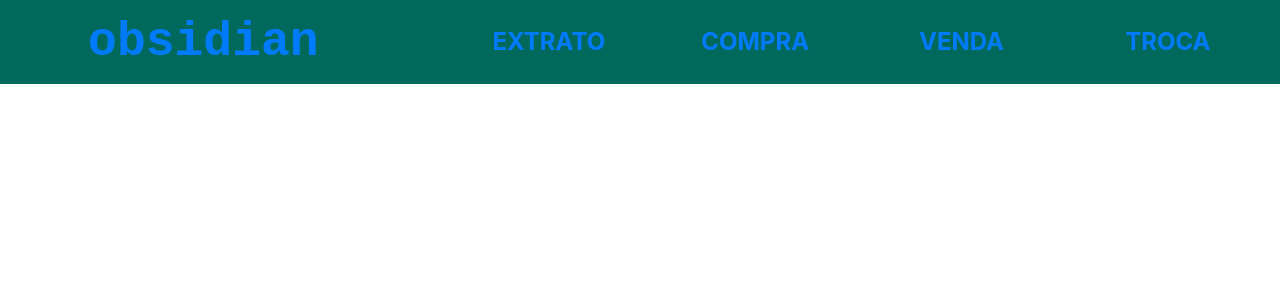
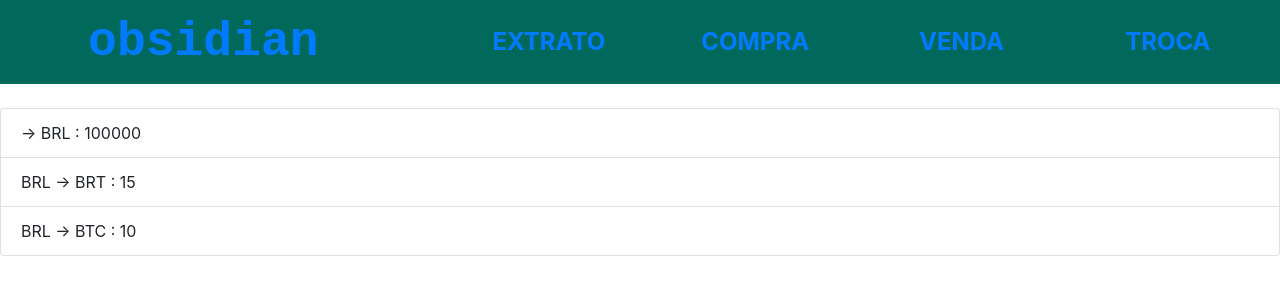
Before and after one commit to marjorinec/obsidian, a React (Create React App) app: page /statement in a window 1280 px wide. Shown: the top 300 px of the page. Built offline with nearby package versions, Linux system fonts and the light colour scheme.

Commit message:
feat: add statement component and its route

```diff
--- a/src/App.js
+++ b/src/App.js
@@ -2,6 +2,7 @@ import React from 'react'
 import Header from './Header'
 import Home from './Home'
 import Transaction from './Transaction'
+import Statement from './Statement'
 import { BrowserRouter as Router, Route } from 'react-router-dom'
 
 
@@ -11,6 +12,7 @@ function App() {
       <Header/>
       <Route path="/" exact component={Home}/>
       <Route path="/transaction/" component={Transaction}/>
+      <Route path="/statement/" component={Statement}/>
     </Router>
   )
 }
--- a/src/Header.js
+++ b/src/Header.js
@@ -11,13 +11,13 @@ class Header extends React.Component {
         <Row>
           <Col className="app-name align-self-center text-center" md={4} xs={12}>
             <Link to="/">
-            obsidian
+              obsidian
             </Link>
           </Col>
           <Col className="menu py-4" md xs={12}>
             <Row className="px-4 text-center">
               <Col xs={12} sm={6} md>
-                <Link to="/transaction/" className="transaction">EXTRATO</Link>
+                <Link to="/statement/" className="transaction">EXTRATO</Link>
               </Col>
               <Col xs={12} sm={6} md>
                 <Link to="/transaction/" className="transaction">COMPRA</Link>
--- /dev/null
+++ b/src/Statement.js
@@ -0,0 +1,42 @@
+import React from 'react'
+import { ListGroup, ListGroupItem } from 'react-bootstrap'
+
+class Statement extends React.Component {
+  constructor(props) {
+    super(props)
+    this.state = {
+      transactions: [
+        {
+          destination: 'BRL',
+          value: 100000
+        },
+        {
+          source: 'BRL', destination: 'BRT', value: 15, rate: 0.12
+        },
+        {
+          source: 'BRL', destination: 'BTC', value: 10, rate: 0.20
+        }
+      ]
+    }
+  }
+
+  render() {
+    const transactionsList = this.state.transactions.map(
+      ({ destination, source, value }) => {
+        return (
+          <ListGroupItem>
+            {source} -> {destination} : {value}
+          </ListGroupItem>
+        )
+      }
+    )
+
+    return (
+      <ListGroup>
+        {transactionsList}
+      </ListGroup>
+    )
+  }
+}
+
+export default Statement
--- a/src/Transaction.js
+++ b/src/Transaction.js
@@ -1,12 +1,12 @@
 import React from 'react'
-import { BrowserRouter as Router } from 'react-router-dom'
 
 class Transaction extends React.Component {
+
   render() {
     return (
-      <Router>
-        aaa
-      </Router>
+      <section>
+        aaaa transação
+      </section>
     )
   }
 }
```
